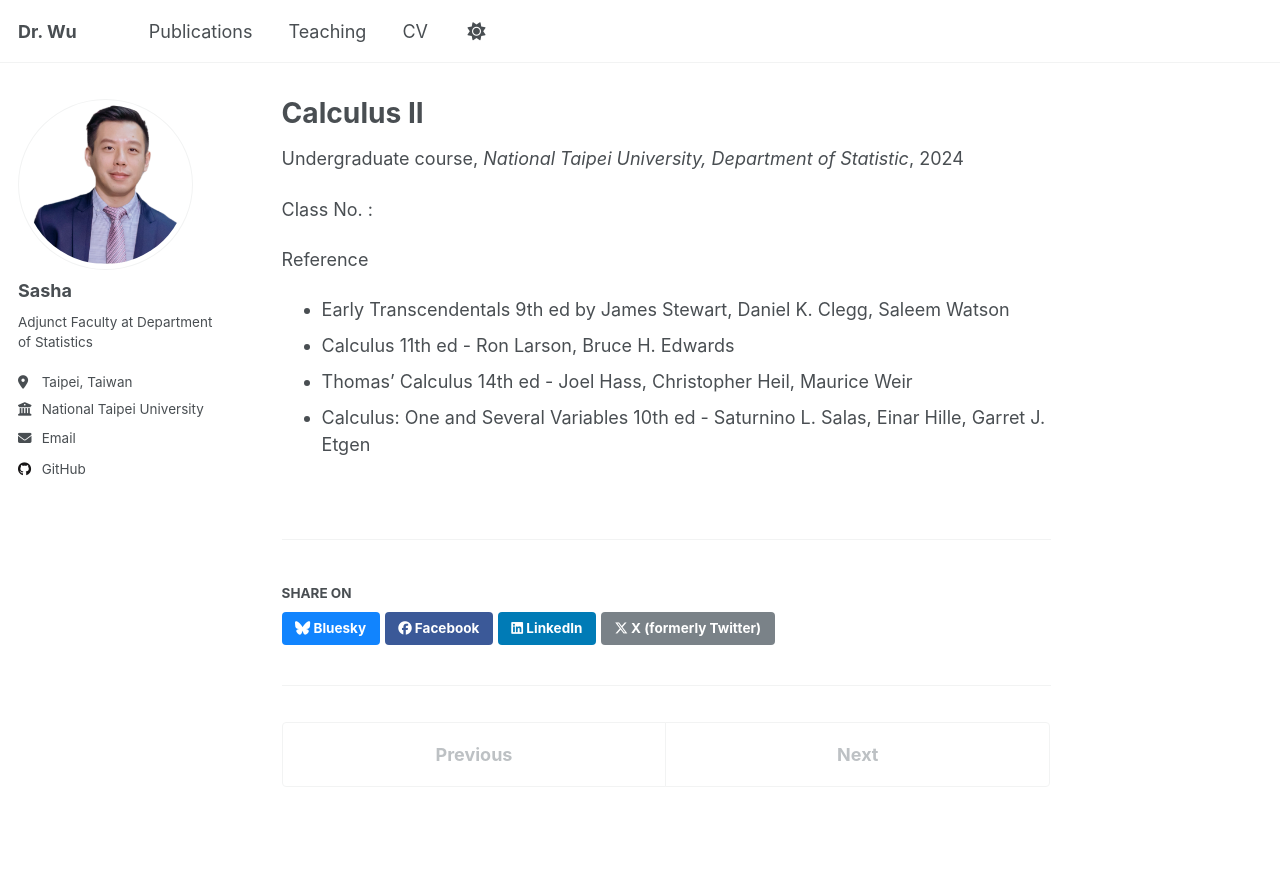
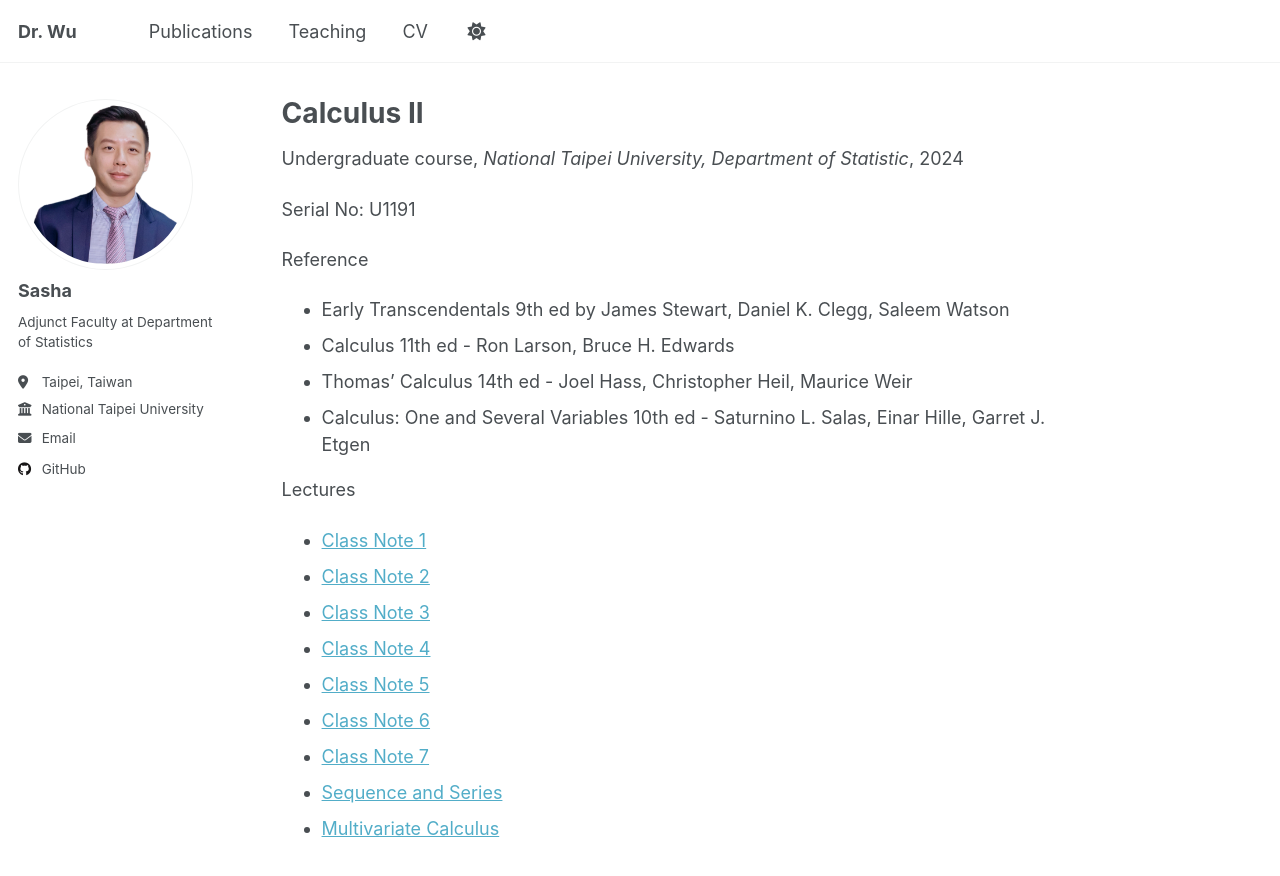
Before and after one commit to SashaWuNYCU/sashawunycu.github.io, a Jekyll site: the page built from _teaching/2023-2nd semester-teaching.md, in a window 1280 px wide and 900 px high. Shown: the top 876 px of the window. Built offline with Jekyll 4.4.1, drawn with Linux system fonts in a browser that asks for light colours; a script that is not in the unit is left out.

Commit message:
Upload calculus 2 ver 250911

```diff
--- a/_teaching/2023-2nd semester-teaching.md
+++ b/_teaching/2023-2nd semester-teaching.md
@@ -8,10 +8,21 @@ date: 2024-09-09
 location: "New Taipei City, Taiwan"
 ---
 
-Class No. :
+Serial No: U1191
 
 Reference
 * Early Transcendentals 9th ed by James Stewart, Daniel K. Clegg, Saleem Watson
 * Calculus 11th ed - Ron Larson, Bruce H. Edwards
 * Thomas' Calculus 14th ed - Joel Hass, Christopher Heil, Maurice Weir
 * Calculus: One and Several Variables 10th ed - Saturnino L. Salas, Einar Hille, Garret J. Etgen
+
+Lectures
+- [Class Note 1](http://sashawunycu.github.io/files/U1191/Lecture/Class-note1.pdf)
+- [Class Note 2](http://sashawunycu.github.io/files/U1191/Lecture/Class-note2.pdf)
+- [Class Note 3](http://sashawunycu.github.io/files/U1191/Lecture/Class-note3.pdf)
+- [Class Note 4](http://sashawunycu.github.io/files/U1191/Lecture/Class-note4.pdf)
+- [Class Note 5](http://sashawunycu.github.io/files/U1191/Lecture/Class-note5.pdf)
+- [Class Note 6](http://sashawunycu.github.io/files/U1191/Lecture/Class-note6.pdf)
+- [Class Note 7](http://sashawunycu.github.io/files/U1191/Lecture/Class-note7.pdf)
+- [Sequence and Series](http://sashawunycu.github.io/files/U1191/Lecture/Seq_Series.pdf)
+- [Multivariate Calculus](http://sashawunycu.github.io/files/U1191/Lecture/Mul_Var.pdf)
```
Also changed, not shown: _teaching/2024-2nd semester-teaching.md (+1 -1 lines), _teaching/2025-1st semester-teaching.md (+1 -1 lines), 9 other files.
